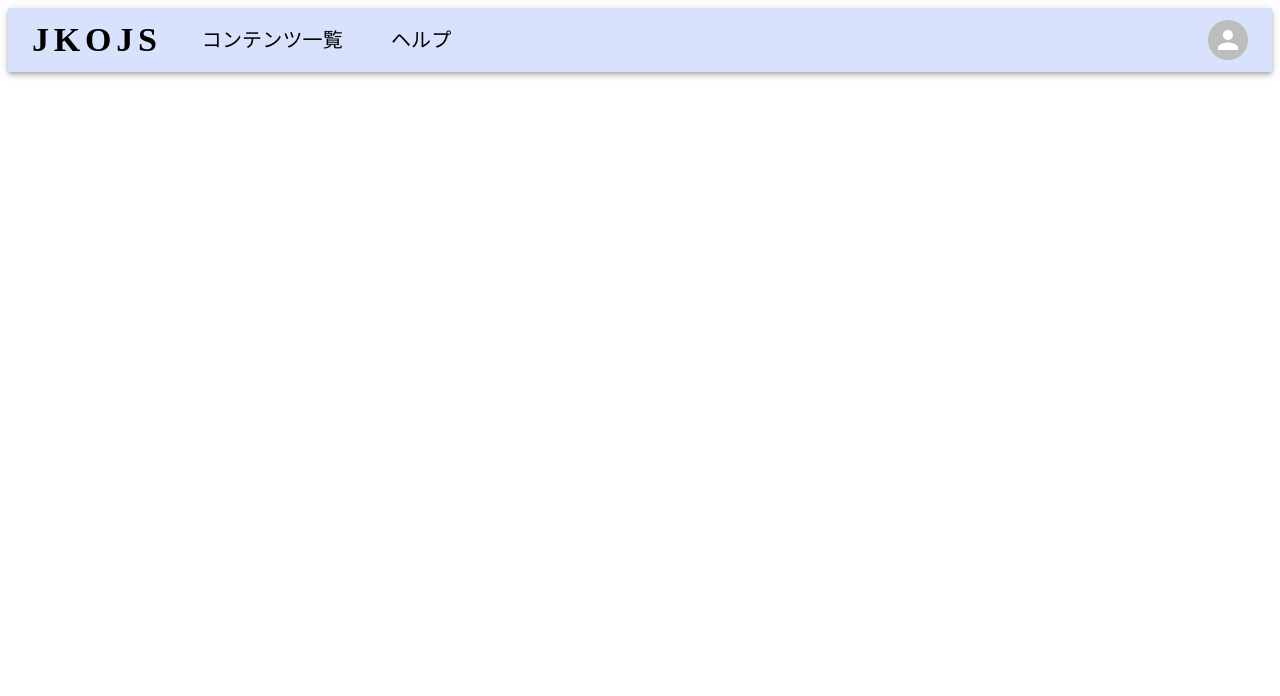
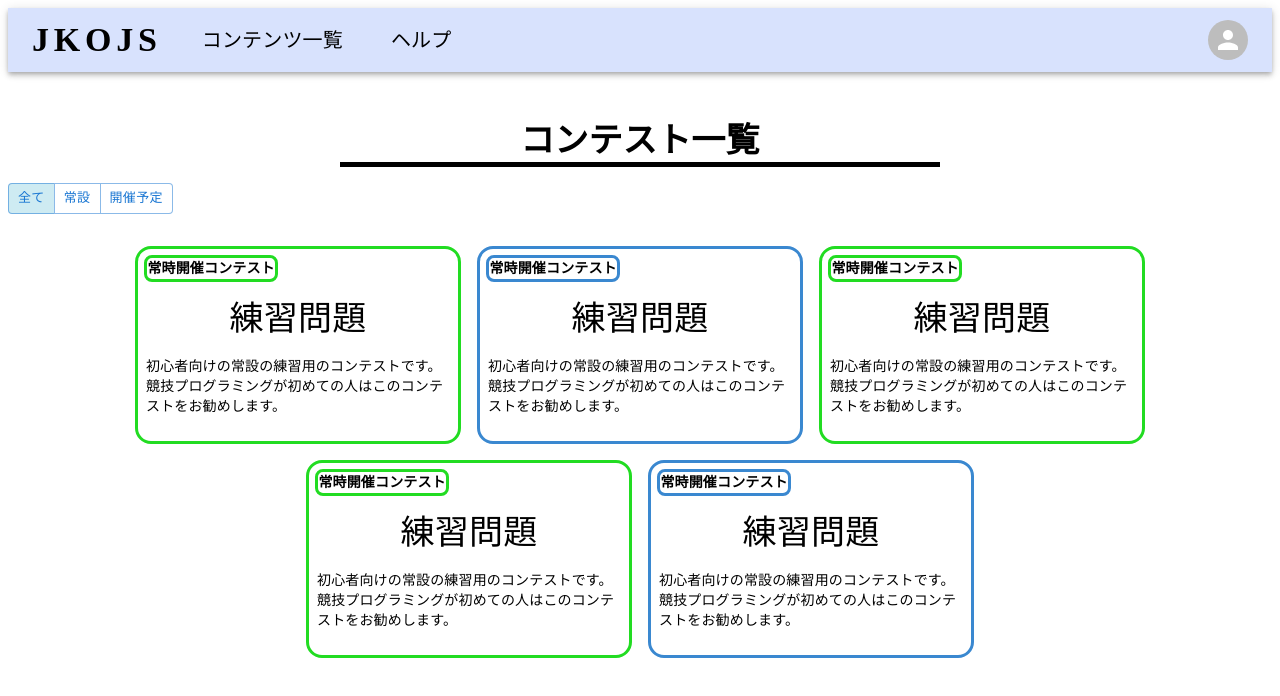
Before and after one commit to mct-joken/jkojs-front, a React (Vite) app: page /contests in a window 1280 px wide. Before the commit this address had no page. Shown: the top 696 px of the page. Built offline with nearby package versions, Linux system fonts and the light colour scheme.

Commit message:
feat:コンテスト一覧のレイアウト

```diff
--- /dev/null
+++ b/src/component/ContestPanel.tsx
@@ -0,0 +1,60 @@
+import React from "react";
+import Box from "@mui/material/Box";
+import Typography from "@mui/material/Typography";
+import Button from "@mui/material/Button";
+import {Link} from "react-router-dom";
+interface Props {
+    title: string;
+    description: string;
+    startTime: string;
+    endTime: string;
+    isAlways: boolean;
+    link: string;
+}
+
+const ContestPanel: React.FC<Props> = (props) => {
+    const color = props.isAlways ? "solid 3px #3A88D0" : "solid 3px #22DC22";
+    const boxShadow = props.isAlways ? "0px 0px 5px 1px #3A88D0" : "0px 0px 5px 1px #22DC22";
+
+    return (
+        <Link to={props.link} style={{textDecoration: "none", color: "#000", margin: "0.5rem"}}>
+            <Box
+                sx={{
+                    width: "20rem",
+                    height: "12rem",
+                    backgroundColor: undefined,
+                    borderRadius: "1rem",
+                    display: "flex",
+                    border: color,
+                    flexDirection: "column",
+                    transition: "all 0.3s",
+                    ":hover": {
+                        top : "-2px",
+                        border: color,
+                        boxShadow: boxShadow,
+                    },
+                    position: "relative",
+                }}
+            >
+                <Box sx={{
+                    mt: "0.4rem",
+                    ml: "0.4rem",
+                    width: "8rem",
+                    height: "1.3rem",
+                    border: color,
+                    borderRadius: "0.5rem",
+                    justifyContent: "center",
+                    alignItems: "center",
+                    fontSize: "0.8rem",
+                }}>
+                    <Typography variant={"body2"} sx={{fontWeight: "bold"}}>常時開催コンテスト</Typography>
+                </Box>
+                <center>
+                    <Typography variant={"h4"} m={2}>{props.title}</Typography>
+                    <Typography variant={"body2"} align={"left"} sx={{width:"95%"}}>{props.description}</Typography>
+                </center>
+            </Box>
+        </Link>
+    )
+}
+export default ContestPanel;
--- /dev/null
+++ b/src/pages/contests.tsx
@@ -0,0 +1,65 @@
+import React from "react";
+import ContestPanel from "../component/ContestPanel";
+import Container from "@mui/material/Container";
+import Typography from "@mui/material/Typography";
+import Box from "@mui/material/Box";
+import {ButtonGroup} from "@mui/material";
+import Button from "@mui/material/Button";
+const Contests: React.FC = () => {
+    const [select, setSelect] = React.useState("all");
+    return (
+        <>
+            <main>
+                <center>
+                <Typography variant={"h4"} sx={{
+                    mt: 6,
+                    justifyContent: "center",
+                    fontWeight: "bold",
+                }}>コンテスト一覧</Typography>
+                <Box sx={{
+                    width: "50%",
+                    minWidth: "300px",
+                    maxWidth: "600px",
+                    backgroundColor: "#000",
+                    height: "5px",
+                    mb: 2,
+                }}/>
+                </center>
+                <ButtonGroup size={"small"} sx={{mb:3}}>
+                    <Button onClick={() => setSelect("all")}　sx={{
+                        backgroundColor: select === "all" ? "#ceebf2" : "#fff",
+                    }}>全て</Button>
+                    <Button onClick={() => setSelect("always")} sx={{
+                        backgroundColor: select === "always" ? "#ceebf2" : "#fff",
+                    }}>常設</Button>
+                    <Button onClick={() => setSelect("notAlways")} sx={{
+                        backgroundColor: select === "notAlways" ? "#ceebf2" : "#fff",
+                    }}>開催予定</Button>
+                </ButtonGroup>
+                <Container sx={{
+                    display: "flex",
+                    justifyContent: "center",
+                    width: "100%",
+                    flexWrap: "wrap",
+                }}>
+                    <ContestPanel title="練習問題" description="
+            初心者向けの常設の練習用のコンテストです。競技プログラミングが初めての人はこのコンテストをお勧めします。
+            " startTime="11:20" endTime="12:00" isAlways={false} link="/"/>
+                    <ContestPanel title="練習問題" description="
+            初心者向けの常設の練習用のコンテストです。競技プログラミングが初めての人はこのコンテストをお勧めします。
+            " startTime="11:20" endTime="12:00" isAlways={true} link="/"/>
+                    <ContestPanel title="練習問題" description="
+            初心者向けの常設の練習用のコンテストです。競技プログラミングが初めての人はこのコンテストをお勧めします。
+            " startTime="11:20" endTime="12:00" isAlways={false} link="/"/>
+                    <ContestPanel title="練習問題" description="
+            初心者向けの常設の練習用のコンテストです。競技プログラミングが初めての人はこのコンテストをお勧めします。
+            " startTime="11:20" endTime="12:00" isAlways={false} link="/"/>
+                    <ContestPanel title="練習問題" description="
+            初心者向けの常設の練習用のコンテストです。競技プログラミングが初めての人はこのコンテストをお勧めします。
+            " startTime="11:20" endTime="12:00" isAlways={true} link="/"/>
+                </Container>
+            </main>
+        </>
+    );
+};
+export default Contests;
--- a/src/route.tsx
+++ b/src/route.tsx
@@ -2,6 +2,7 @@ import React from "react"
 import { BrowserRouter, Route, Routes } from "react-router-dom";
 import Header from "./component/Header";
 import Top from "./pages/top";
+import Contests from "./pages/contests";
 export const Router:React.FC = () => {
     return (
         <>
@@ -9,6 +10,7 @@ export const Router:React.FC = () => {
                 <Header userIcon="" userName="your name"　isLogin={true}/>
                 <Routes>
                     <Route path="/" element={<Top/>}/>
+                    <Route path="/contests" element={<Contests/>}/>
                 </Routes>
             </BrowserRouter>
         </>
```
